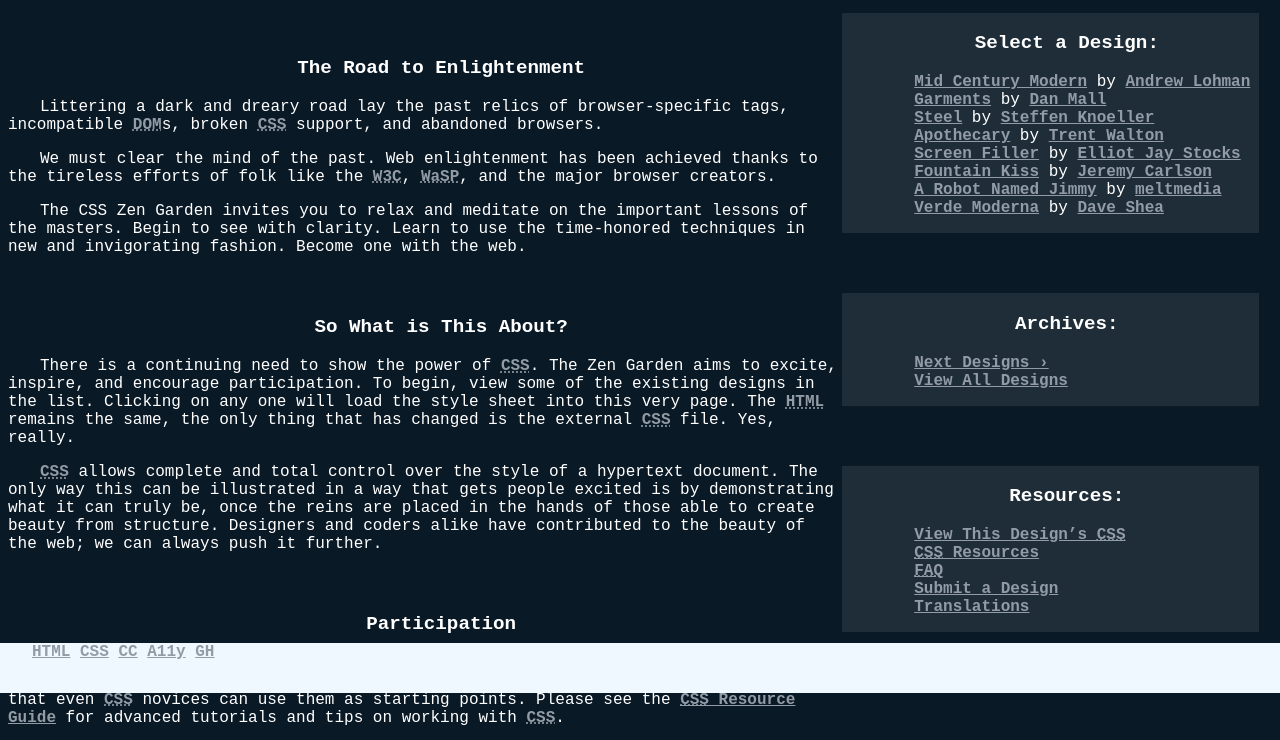
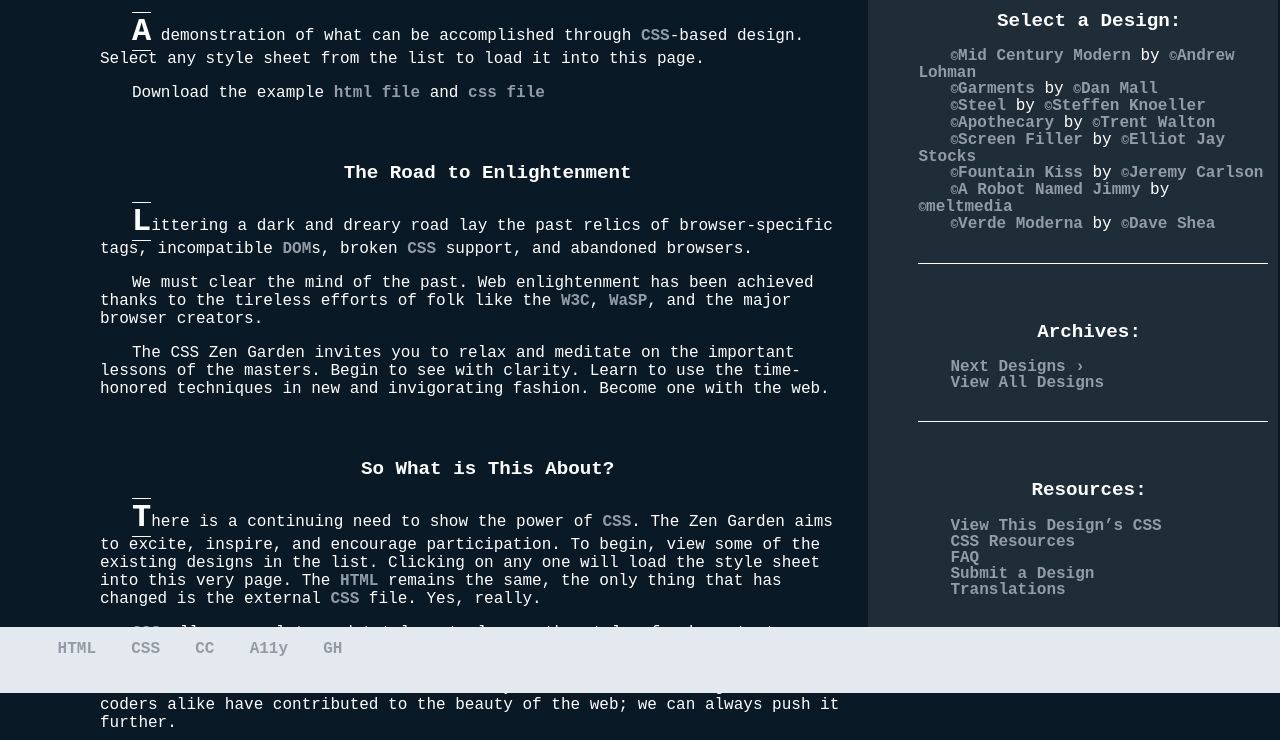
Before and after one commit to COLTEC-DAW/E02-CSS, a plain HTML site: page index.html in a window 1280 px wide. Shown: the part 107-847 px from the top of the page. Drawn offline with Linux system fonts and the light colour scheme.

Commit message:
Atividade Anny - Parte 2 Completa

```diff
--- a/index.html
+++ b/index.html
@@ -13,8 +13,7 @@
 </head>
 
 <body>
-    <div id="principal">
-    <div  >
+    <div class="principal">
         <section class="intro" id="zen-intro">
             <div>
                 <header id="menusuperior">
@@ -22,8 +21,9 @@
                 <h2>The Beauty of <abbr title="Cascading Style Sheets">CSS</abbr> Design</h2>
             </header>
             </div>
+        </section>
 
-            <div class="cabecalho" id="summary" role="article">
+            <div id="b" role="article">
                 <p>A demonstration of what can be accomplished through <abbr
                         title="Cascading Style Sheets">CSS</abbr>-based design. Select any style sheet from the list to
                     load it into this page.</p>
@@ -32,8 +32,6 @@
                         href="/examples/style.css" title="This page's sample CSS, the file you may modify.">css file</a>
                 </p>
             </div>
-        </section>
-    </div>
 
             <div class="preamble" id="zen-preamble" role="article">
                 <h3>The Road to Enlightenment</h3>
@@ -49,7 +47,7 @@
             </div>
         </section>
 
-        <div class="main supporting" id="zen-supporting" role="main">
+        <div class=" supporting" id="zen-supporting" role="main">
             <div class="explanation" id="zen-explanation" role="article">
                 <h3>So What is This About?</h3>
                 <p>There is a continuing need to show the power of <abbr title="Cascading Style Sheets">CSS</abbr>. The
@@ -120,8 +118,7 @@
                         href="http://www.amazon.com/exec/obidos/ASIN/0321303474/mezzoblue-20/">Zen Garden, the book</a>.
                 </p>
             </div>
-
-            <footer id="rodape">
+            <footer>
                 <a href="http://validator.w3.org/check/referer" title="Check the validity of this site&#8217;s HTML"
                     class="zen-validate-html">HTML</a>
                 <a href="http://jigsaw.w3.org/css-validator/check/referer"
@@ -140,8 +137,8 @@
 
         <!-- menu principal -->
        <aside class="sidebar" role="complementary">
-                <div class="menu" id="a">
-                    <h3><span>Select a Design:</span></h3>
+                <div class="design-selection" id="a">
+                    <h3>Select a Design:</h3>
                     <nav role="navigation">
                         <ul>
                             <li>
@@ -180,9 +177,8 @@
                     </nav>
                 </div>
 
-
-                <div class="menu">
-                    <h3><span>Archives:</span></h3>
+                <div>
+                    <h3>Archives:</h3>
                     <nav role="navigation">
                         <ul>
                             <li class="next">
@@ -199,9 +195,8 @@
                     </nav>
                 </div>
 
-
-                <div class="menu" id="zen-resources">
-                    <h3><span>Resources:</span></h3>
+                <div>
+                    <h3>Resources:</h3>
                     <nav>
                     <ul>
                         <li class="view-css">
@@ -229,7 +224,8 @@
                         </li>
                     </ul>
                 </nav>
-                </div>
+            </div>
+            </div>
         </aside>
     </div>
 </body>
--- a/style.css
+++ b/style.css
@@ -1,9 +1,15 @@
 /* Aparência geral da página */
 
-#principal{
-    width: 66%;
+.principal{
+    width: 63%;
     float: left;
+}
 
+.principal p:first-of-type::first-letter{
+    font-size: 2em;
+    font-weight: 900;
+    border-top: #ffffff 0.2px solid;
+    border-bottom: #ffffff 0.2px solid;
 }
 
 body{
@@ -12,7 +18,7 @@
     font-family: 'Courier New', Courier, monospace;
     background-color: #0A1926;
     text-indent: 2rem;
-    margin-top: -80px;
+    margin: -80px 0px 40px 100px;
     max-width: 1280px;
 }
 
@@ -47,43 +53,84 @@
 a, abbr{
     color: #929CA6;
     font-weight: 700;
+    text-decoration: none;
 }
 
 /* Personalização adicionais aparência*/
-.cabecalho{
-    margin-bottom: 0px;
-}
 
 #menusuperior{
-    background-color: aliceblue;
+    background-color: #1F2D38;
     width: 100%;
     left: 0;
     position: absolute;
+    border-bottom: #ffffff 0.2px solid;
 }
 #a{
     margin-top: 200px;
 }
+#b{
+    margin-top: 200px;
+}
 
-#rodape{
-    background-color: aliceblue;
+footer{
+    background-color: #e3e9ee;
     width: 100%;
     left: 0;
     position: fixed;
-    height: 50px;
+    height: 40px;
     display: block;
     bottom: 0;
+    padding: 1%;
+}
+
+footer > a{
+    margin-left: 1%;
+    margin-right: 1%;
 }
 
 div{
     margin-bottom: 60px;
 }
 
-.menu{
+
+.sidebar{
     float: left;
     width: 33%;
     background-color: #1F2D38;
+    padding-left: 10px;
+    padding-right: 10px;
+    line-height: 1em;
+    margin-left: 25px;
 }
 
-.menu li{
+.sidebar li{
     list-style-type: none;
 }
+
+.sidebar li:last-child{
+   border-bottom: 1px solid #ffffff;
+   padding-bottom: 30px;
+}
+
+.sidebar h3{
+    text-align: center;
+}
+
+a:hover{
+    text-decoration: underline;
+    color: #929CA6;
+}
+
+a:visited{
+    color: #ffffff;
+}
+
+.design-selection a:link{
+    block-size: auto;
+}
+
+.design-selection a:link::before{
+    content: "\00A9";
+    font-size: 0.8em;
+    text-align: block;
+}
```
